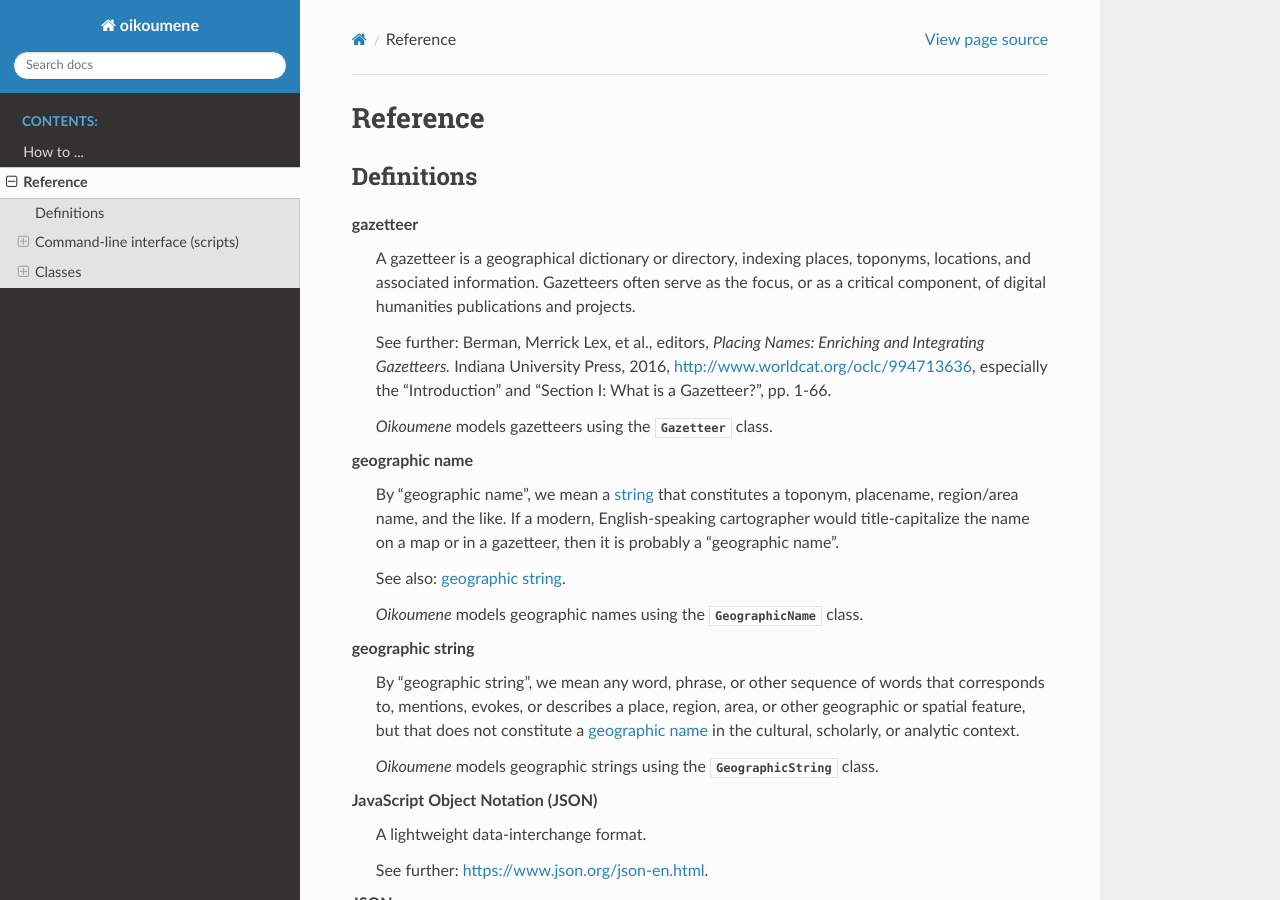
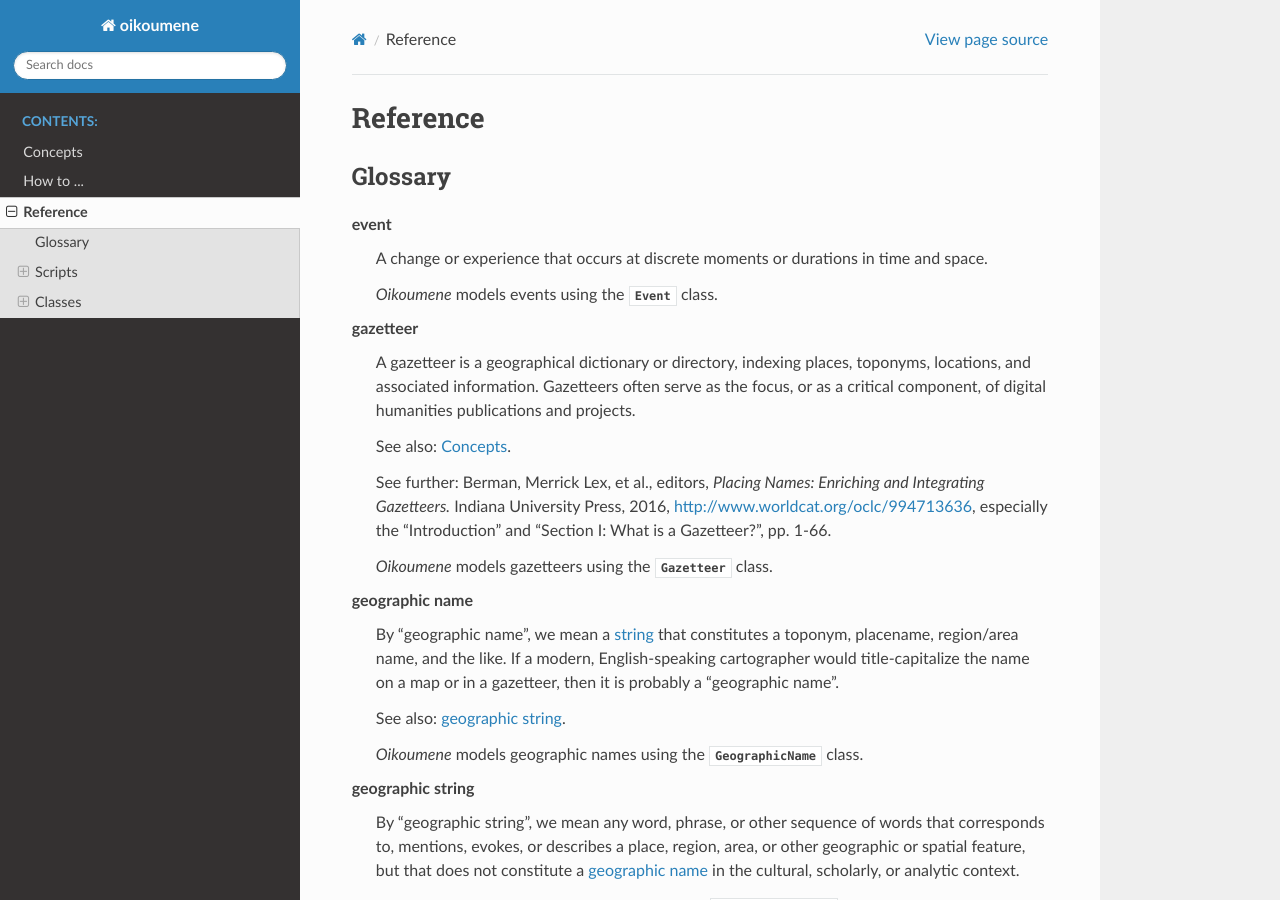
Before and after one commit to paregorios/oikoumene, a Sphinx documentation site: the page built from docs/reference.rst, in a window 1280 px wide and 900 px high. Built offline with Sphinx 7.4.7 and the Read the Docs theme 2.0.0, drawn with Linux system fonts in a browser that asks for light colours; some of the changed text lies outside the part shown.

Commit message:
more refactoring

```diff
--- a/docs/howto.rst
+++ b/docs/howto.rst
@@ -11,6 +11,5 @@
 Develop code with *Oikoumene*
 =============================
 
-.. include:: /dev/concepts.rst
 .. include:: /dev/create.rst
 .. include:: /dev/modify.rst
--- a/docs/index.rst
+++ b/docs/index.rst
@@ -17,6 +17,7 @@
    :maxdepth: 2
    :caption: Contents:
 
+   Concepts <concepts>
    How to ... <howto>
    Reference <reference>
 
--- a/docs/reference.rst
+++ b/docs/reference.rst
@@ -2,6 +2,6 @@
 Reference
 #########
 
-.. include:: /reference/definitions.rst
-.. include:: /reference/cli.rst
+.. include:: /reference/glossary.rst
+.. include:: /reference/scripts.rst
 .. include:: /reference/classes.rst
--- a/docs/reference/definitions.rst
+++ b/docs/reference/glossary.rst
@@ -1,17 +1,23 @@
-***********
-Definitions
-***********
+********
+Glossary
+********
 
 
 .. glossary::
 
+    event
+        A change or experience that occurs at discrete moments or durations in time and space.
+
+        *Oikoumene* models events using the :py:class:`Event <oikoumene.event.Event>` class.
+
     gazetteer
         A gazetteer is a geographical dictionary or directory, indexing places, toponyms, locations, and associated information. Gazetteers often serve as the focus, or as a critical component, of digital humanities publications and projects.
+
+        See also: :ref:`conceptual_discussion`.
 
         See further: Berman, Merrick Lex, et al., editors, *Placing Names: Enriching and Integrating Gazetteers.* Indiana University Press, 2016, http://www.worldcat.org/oclc/994713636, especially the "Introduction" and "Section I: What is a Gazetteer?", pp. 1-66.
 
         *Oikoumene* models gazetteers using the :py:class:`Gazetteer <oikoumene.gazetteer.Gazetteer>` class.
-
 
     geographic name
         By "geographic name", we mean a :term:`string` that constitutes a toponym, placename, region/area name, and the like. If a modern, English-speaking cartographer would title-capitalize the name on a map or in a gazetteer, then it is probably a "geographic name".
--- a/docs/reference/cli.rst
+++ b/docs/reference/scripts.rst
@@ -1,6 +1,6 @@
-********************************
-Command-line interface (scripts)
-********************************
+*******
+Scripts
+*******
 
 .. _script_build_gazetteer:
 
```
Also changed, not shown: docs/concepts.rst (added, +10 -0 lines), docs/dev/concepts.rst (deleted, +0 -11 lines).
